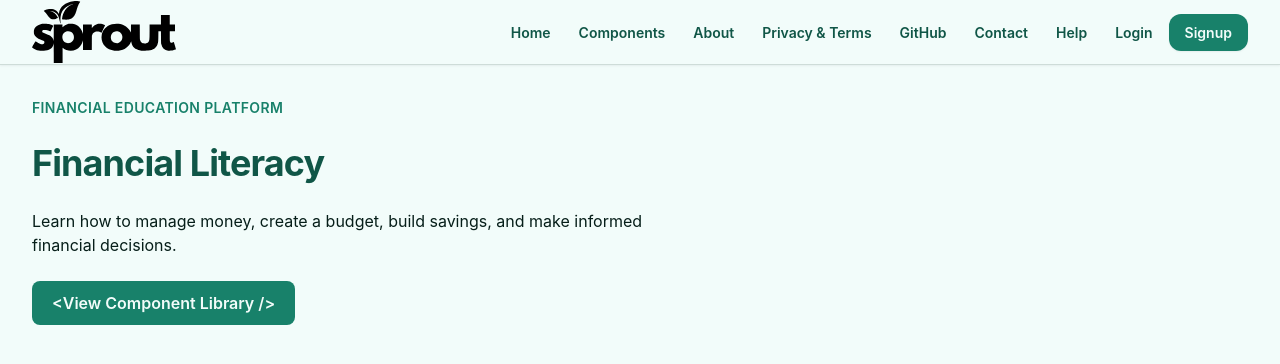
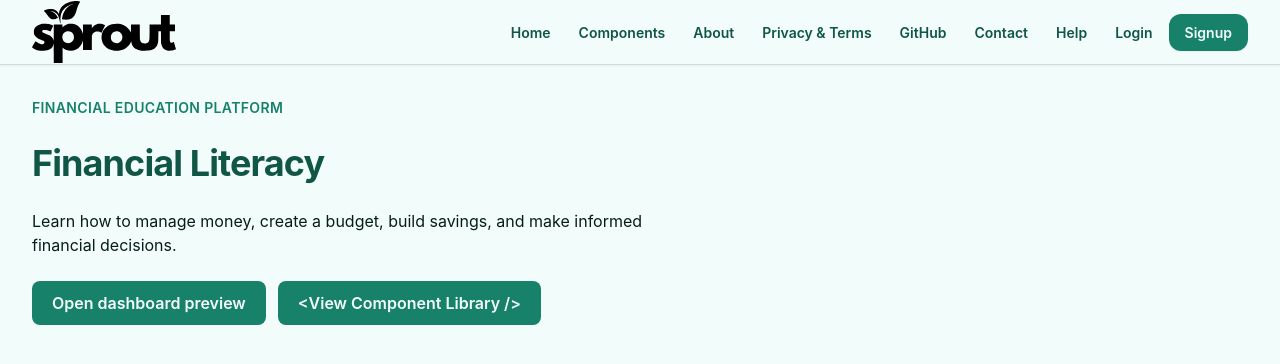
Before and after one commit to Code-the-Dream-School/summer-26-js-practicum-team2, a React (Vite) app in the folder frontend/: page / in a window 1280 px wide. Shown: the top 364 px of the page. Built offline with nearby package versions, Linux system fonts and the light colour scheme.

Commit message:
Add Link to Dashboard Page in HomePage

```diff
--- a/frontend/src/pages/HomePage.jsx
+++ b/frontend/src/pages/HomePage.jsx
@@ -15,12 +15,20 @@ function HomePage() {
         decisions.
       </p>
 
+      <div className="flex flex-wrap items-center gap-3">
+        <Link
+          to="/dashboard"
+          className="inline-flex min-h-11 items-center justify-center rounded-md bg-primary px-5 py-2.5 font-semibold text-on-primary hover:bg-primary-hover"
+        >
+          Open dashboard preview
+        </Link>
         <Link
           to="/dev/components"
           className="inline-flex min-h-11 items-center justify-center rounded-md bg-primary px-5 py-2.5 font-semibold text-on-primary hover:bg-primary-hover"
         >
           &lt;View Component Library /&gt;
         </Link>
+      </div>
     </section>
   )
 }
```
Lines whose indentation alone changed are shown as unchanged.
